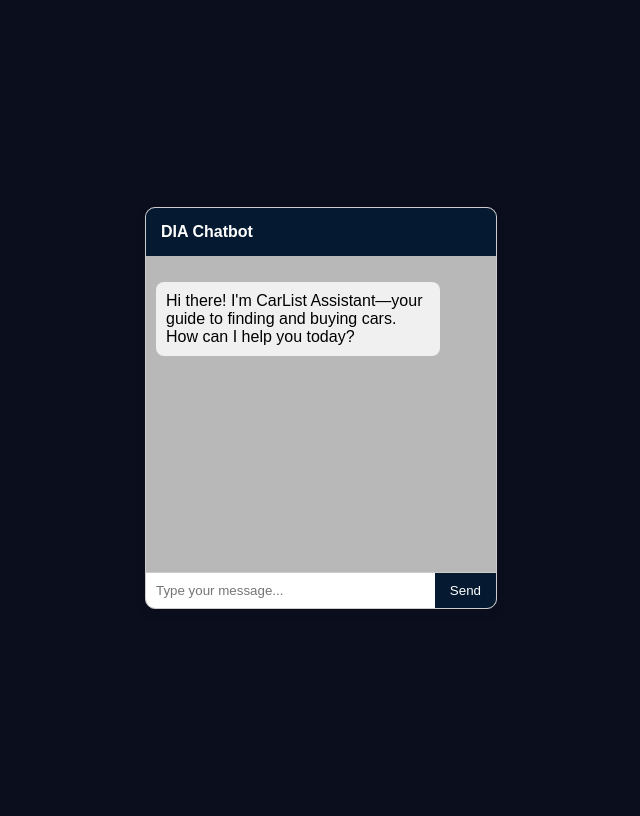
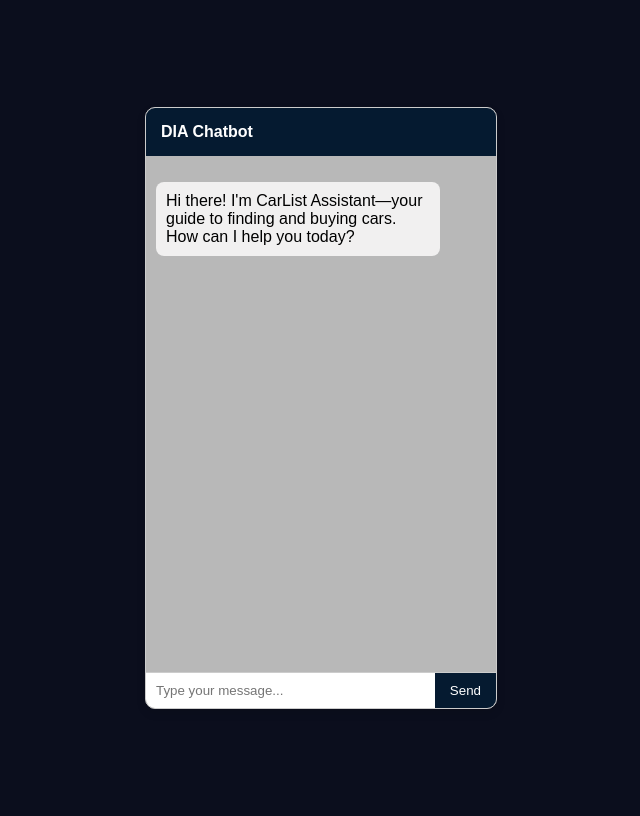
Before and after one commit to Ivyzie/dia-chatbot, a Flask app: page / in a window 1280 px wide. Shown: the whole page, without its empty margins (319-959 px from the left). Run offline with Flask 3, Linux system fonts and the light colour scheme.

Commit message:
increased chatbot container height

```diff
--- a/static/style.css
+++ b/static/style.css
@@ -9,7 +9,7 @@ body {
 
 .chatbot-container {
     width: 350px;
-    height: 400px;
+    height: 600px;
     border: 1px solid #ccc;
     border-radius: 10px;
     background: rgb(184, 184, 184);
```
